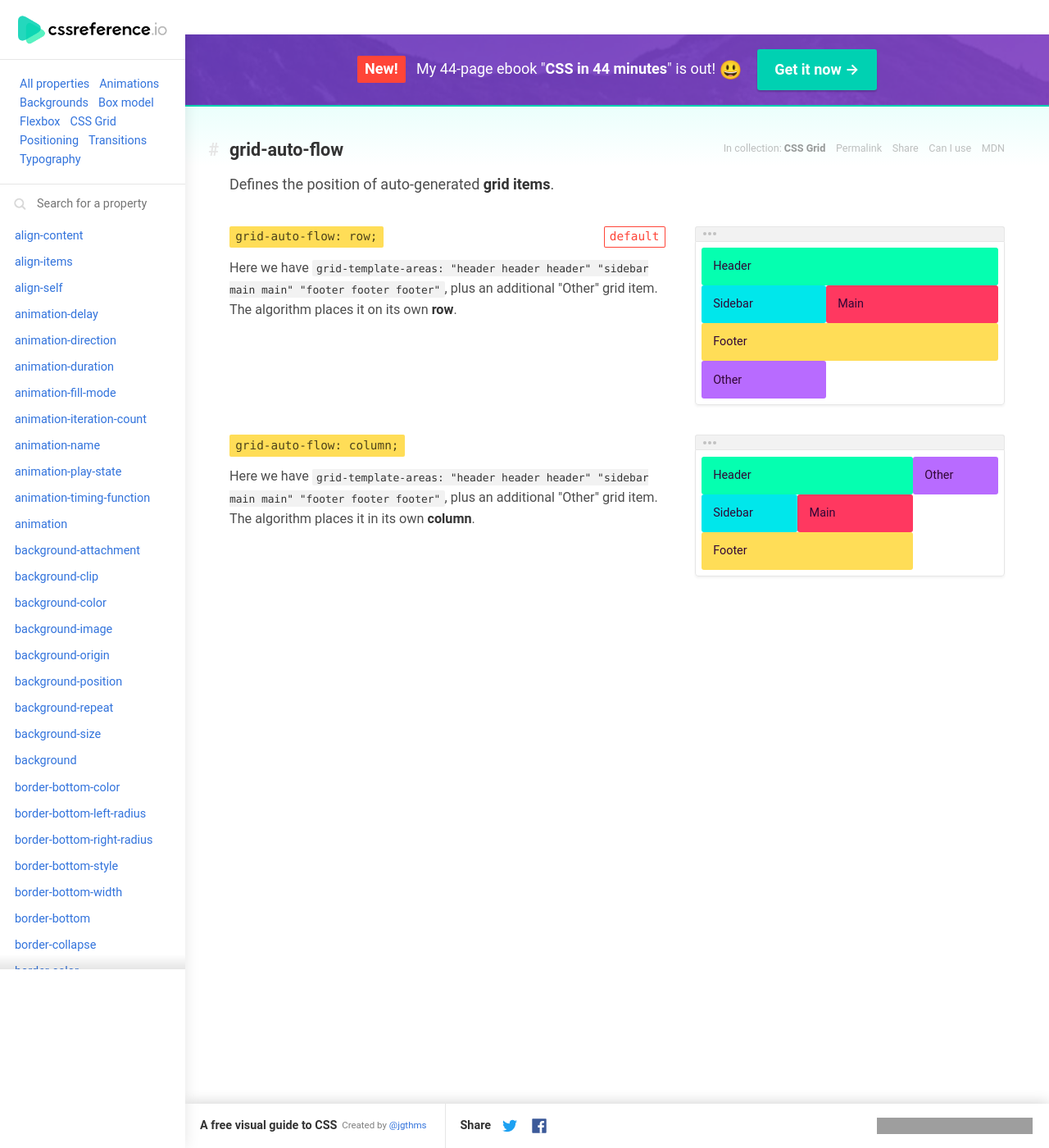
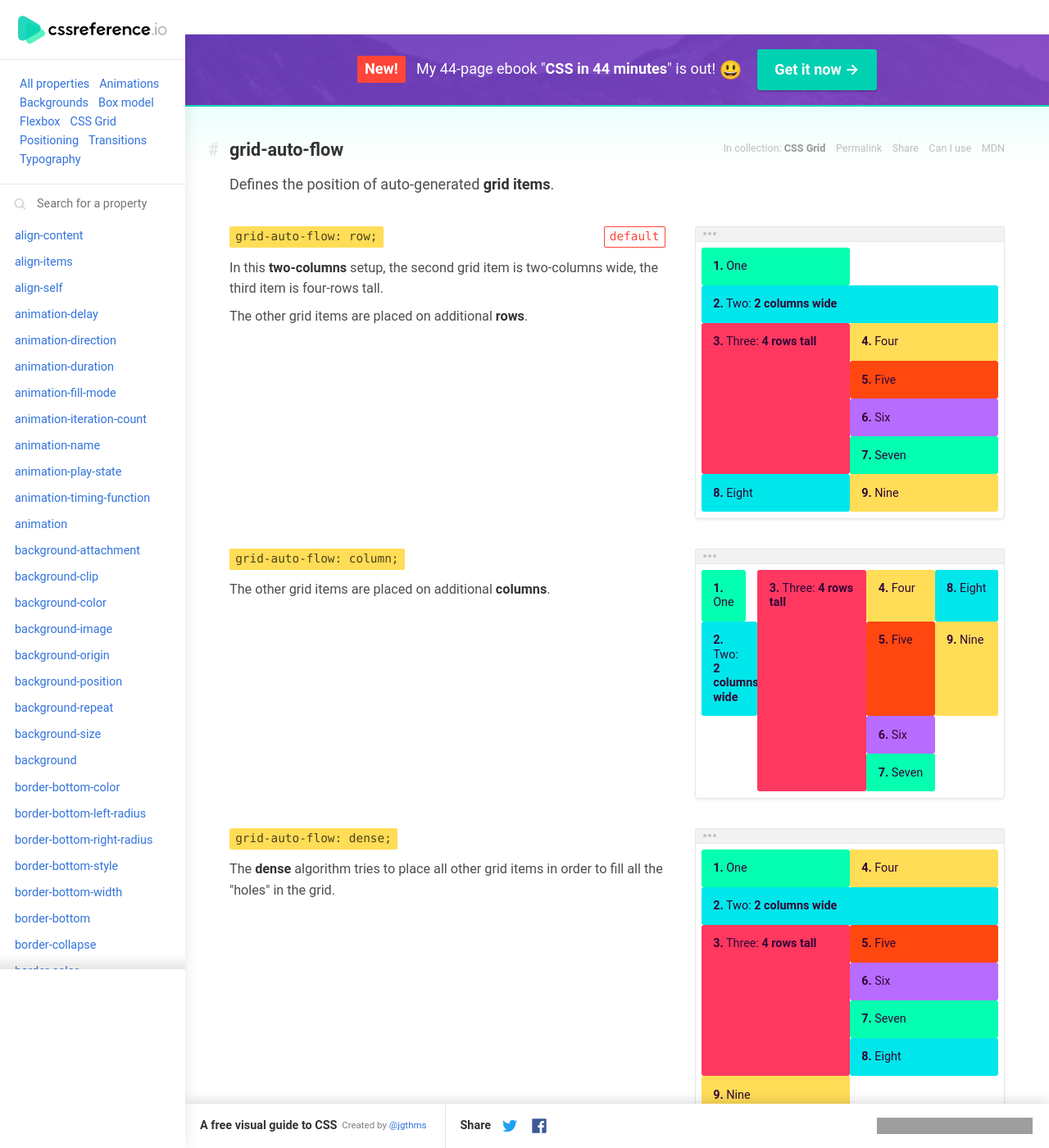
Before and after one commit to jgthms/css-reference, a Jekyll site: the page built from property/grid-auto-flow/index.html, in a window 1280 px wide and 1400 px high. Shown: the whole window at 82% size. Built offline with Jekyll 4.4.1, drawn with Linux system fonts in a browser that asks for light colours; comment, search, counter and statistics services are not loaded; grey boxes are pictures that could not be loaded.

Commit message:
Fix grid-auto-flow

```diff
--- a/property/grid-auto-flow/index.html
+++ b/property/grid-auto-flow/index.html
@@ -24,10 +24,10 @@ property_name: grid-auto-flow
 
   </header>
 
-    <style type="text/css">.grid-auto-flow { display: grid;grid-template-areas: "header header header" "sidebar main main" "footer footer footer";padding: 0; }</style>
+    <style type="text/css">.grid-auto-flow { display: grid;grid-template-columns: 1fr 1fr;padding: 0; }</style>
 
 
-    <style type="text/css">.grid-auto-flow .block--alpha { grid-area: header; }.grid-auto-flow .block--beta { grid-area: sidebar; }.grid-auto-flow .block--pink { grid-area: main; }.grid-auto-flow .block--yellow { grid-area: footer; }</style>
+    <style type="text/css">.grid-auto-flow .two-wide { grid-column: span 2; }.grid-auto-flow .four-tall { grid-row: span 4; }</style>
 
 
     <section class="example">
@@ -39,7 +39,8 @@ property_name: grid-auto-flow
           <code class="example-value" data-tooltip="Click to copy" data-clipboard-text="grid-auto-flow: row;">grid-auto-flow: row;</code>
         </p>
         <div class="example-description">
-          <p>Here we have <code>grid-template-areas: &quot;header header header&quot; &quot;sidebar main main&quot; &quot;footer footer footer&quot;</code>, plus an additional &quot;Other&quot; grid item. The algorithm places it on its own <strong>row</strong>.</p>
+          <p>In this <strong>two-columns</strong> setup, the second grid item is two-columns wide, the third item is four-rows tall.</p>
+<p>The other grid items are placed on additional <strong>rows</strong>.</p>
 
         </div>
       </header>
@@ -47,7 +48,7 @@ property_name: grid-auto-flow
       <aside class="example-preview">
         <div class="example-browser"><i></i><i></i><i></i></div>
         <div class="example-output">
-          <div class="example-output-div grid-auto-flow " id="grid-auto-flow-row"><p class="block block--alpha">Header</p><p class="block block--beta">Sidebar</p><p class="block block--pink">Main</p><p class="block block--yellow">Footer</p><p class="block block--purple">Other</p></div>
+          <div class="example-output-div grid-auto-flow " id="grid-auto-flow-row"><p class="block block--alpha"><strong>1.</strong> One</p><p class="two-wide block block--beta"><strong>2.</strong> Two: <strong>2 columns wide</strong></p><p class="four-tall block block--pink"><strong>3.</strong> Three: <strong>4 rows tall</strong></p><p class="block block--yellow"><strong>4.</strong> Four</p><p class="block block--orange"><strong>5.</strong> Five</p><p class="block block--purple"><strong>6.</strong> Six</p><p class="block block--alpha"><strong>7.</strong> Seven</p><p class="block block--beta"><strong>8.</strong> Eight</p><p class="block block--yellow"><strong>9.</strong> Nine</p></div>
         </div>
       </aside>
           <style type="text/css">#grid-auto-flow-row{ grid-auto-flow:row;}</style>
@@ -60,7 +61,7 @@ property_name: grid-auto-flow
           <code class="example-value" data-tooltip="Click to copy" data-clipboard-text="grid-auto-flow: column;">grid-auto-flow: column;</code>
         </p>
         <div class="example-description">
-          <p>Here we have <code>grid-template-areas: &quot;header header header&quot; &quot;sidebar main main&quot; &quot;footer footer footer&quot;</code>, plus an additional &quot;Other&quot; grid item. The algorithm places it in its own <strong>column</strong>.</p>
+          <p>The other grid items are placed on additional <strong>columns</strong>.</p>
 
         </div>
       </header>
@@ -68,10 +69,31 @@ property_name: grid-auto-flow
       <aside class="example-preview">
         <div class="example-browser"><i></i><i></i><i></i></div>
         <div class="example-output">
-          <div class="example-output-div grid-auto-flow " id="grid-auto-flow-column"><p class="block block--alpha">Header</p><p class="block block--beta">Sidebar</p><p class="block block--pink">Main</p><p class="block block--yellow">Footer</p><p class="block block--purple">Other</p></div>
+          <div class="example-output-div grid-auto-flow " id="grid-auto-flow-column"><p class="block block--alpha"><strong>1.</strong> One</p><p class="two-wide block block--beta"><strong>2.</strong> Two: <strong>2 columns wide</strong></p><p class="four-tall block block--pink"><strong>3.</strong> Three: <strong>4 rows tall</strong></p><p class="block block--yellow"><strong>4.</strong> Four</p><p class="block block--orange"><strong>5.</strong> Five</p><p class="block block--purple"><strong>6.</strong> Six</p><p class="block block--alpha"><strong>7.</strong> Seven</p><p class="block block--beta"><strong>8.</strong> Eight</p><p class="block block--yellow"><strong>9.</strong> Nine</p></div>
         </div>
       </aside>
           <style type="text/css">#grid-auto-flow-column{ grid-auto-flow:column;}</style>
     </section>
+    <section class="example">
+      <header class="example-header">
+        <p class="example-name">
+
+
+          <code class="example-value" data-tooltip="Click to copy" data-clipboard-text="grid-auto-flow: dense;">grid-auto-flow: dense;</code>
+        </p>
+        <div class="example-description">
+          <p>The <strong>dense</strong> algorithm tries to place all other grid items in order to fill all the &quot;holes&quot; in the grid.</p>
+
+        </div>
+      </header>
+
+      <aside class="example-preview">
+        <div class="example-browser"><i></i><i></i><i></i></div>
+        <div class="example-output">
+          <div class="example-output-div grid-auto-flow " id="grid-auto-flow-dense"><p class="block block--alpha"><strong>1.</strong> One</p><p class="two-wide block block--beta"><strong>2.</strong> Two: <strong>2 columns wide</strong></p><p class="four-tall block block--pink"><strong>3.</strong> Three: <strong>4 rows tall</strong></p><p class="block block--yellow"><strong>4.</strong> Four</p><p class="block block--orange"><strong>5.</strong> Five</p><p class="block block--purple"><strong>6.</strong> Six</p><p class="block block--alpha"><strong>7.</strong> Seven</p><p class="block block--beta"><strong>8.</strong> Eight</p><p class="block block--yellow"><strong>9.</strong> Nine</p></div>
+        </div>
+      </aside>
+          <style type="text/css">#grid-auto-flow-dense{ grid-auto-flow:dense;}</style>
+    </section>
 
 </section>
```
